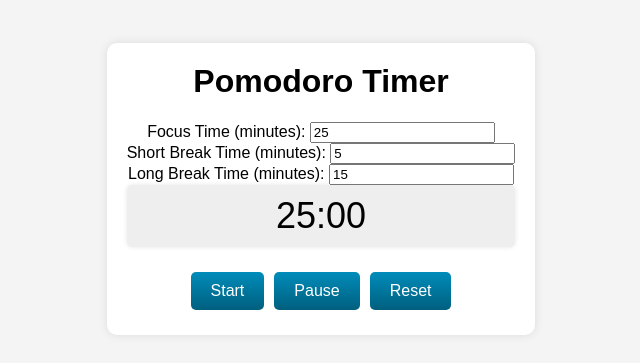
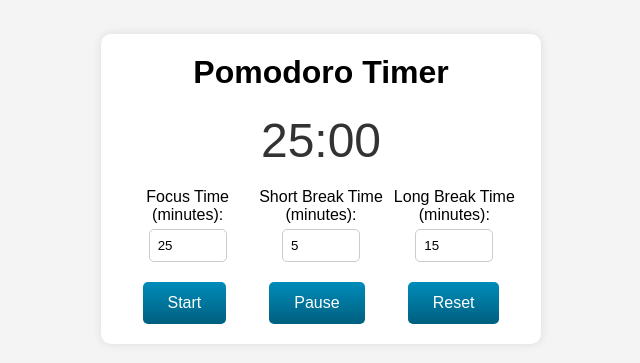
Before and after one commit to DeckNG31/APP-POMODORO, a plain HTML site: page index.html in a window 1280 px wide. Shown: the part 211-574 px from the top of the page, without its empty margins (319-959 px from the left). Drawn offline with Linux system fonts and the light colour scheme.

Commit message:
mejoras a la apariencia

```diff
--- a/index.html
+++ b/index.html
@@ -9,6 +9,8 @@
 <body>
     <div class="container">
         <h1>Pomodoro Timer</h1>
+        <div id="timer"></div>
+        <div id="time-selectors">
             <div>
                 <label for="focusDuration">Focus Time (minutes):</label>
                 <input type="number" id="focusDuration" value="25" min="1">
@@ -21,7 +23,7 @@
                 <label for="longBreakDuration">Long Break Time (minutes):</label>
                 <input type="number" id="longBreakDuration" value="15" min="1">
             </div>
-        <div id="timer"></div>
+        </div>
         <div id="controls">
             <button id="startButton">Start</button>
             <button id="pauseButton" disabled>Pause</button>
--- a/styles.css
+++ b/styles.css
@@ -23,39 +23,41 @@ h1 {
 }
 
 #timer {
-    font-size: 36px;
+    font-size: 48px;
     margin-bottom: 20px;
-    background-color: #eee;
-    padding: 10px;
-    border-radius: 5px;
-    box-shadow: 0 0 5px rgba(0, 0, 0, 0.1);
+    color: #333; /* Color del reloj */
 }
 
 #time-selectors {
     display: flex;
-    justify-content: center;
+    justify-content: space-between;
     margin-bottom: 20px;
 }
 
+#time-selectors div {
+    flex: 1;
+    text-align: center;
+}
+
 #time-selectors label {
-    margin-right: 10px;
+    display: block;
+    margin-bottom: 5px;
 }
 
 #time-selectors input {
-    padding: 5px;
+    width: 60px;
+    padding: 8px;
     border: 1px solid #ccc;
-    border-radius: 3px;
+    border-radius: 5px;
 }
 
 #controls {
     display: flex;
-    justify-content: center;
-    align-items: center;
+    justify-content: space-around;
 }
 
 #controls button {
-    margin: 5px;
-    padding: 10px 20px;
+    padding: 12px 25px;
     background: linear-gradient(to bottom, #008CBA 0%, #005f7f 100%);
     color: #fff;
     border: none;
```
Lines whose indentation alone changed are shown as unchanged.
